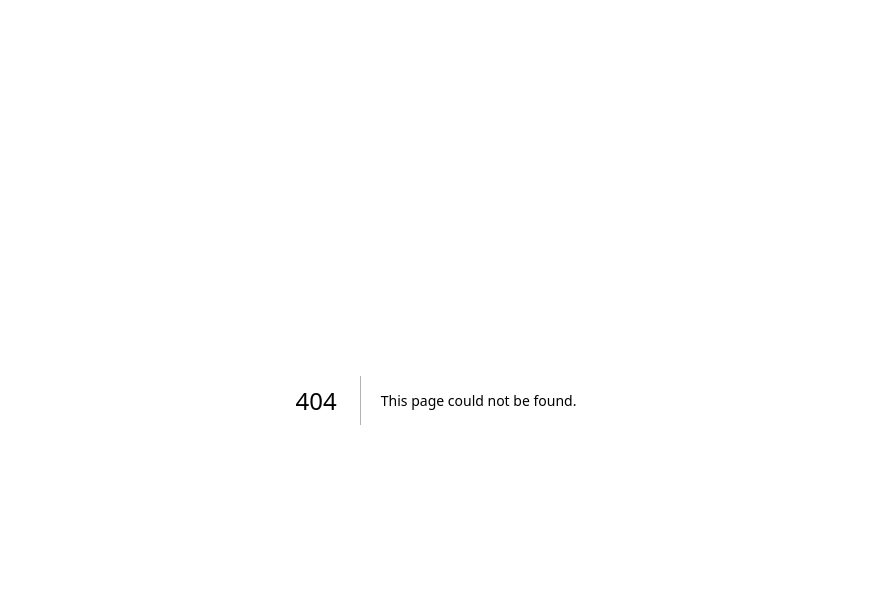
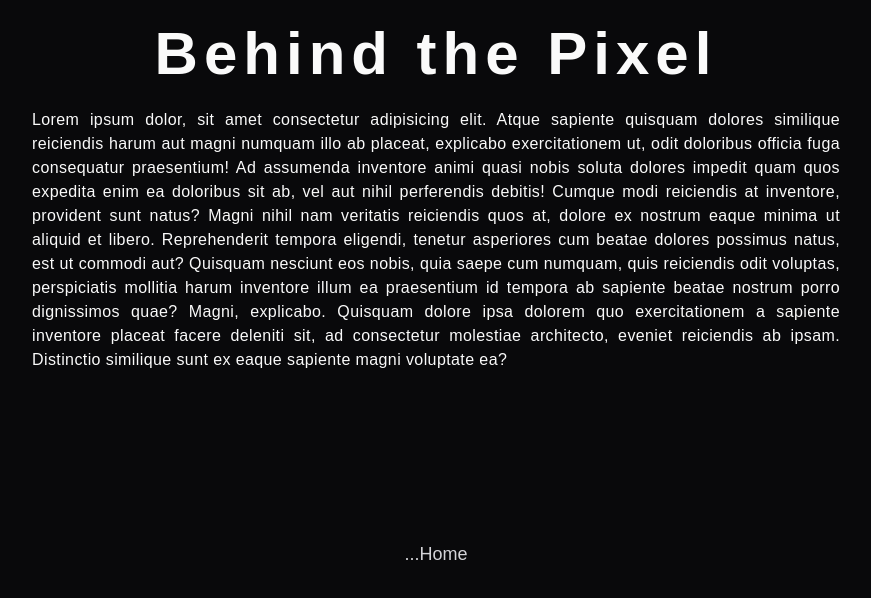
Before and after one commit to kiqprado/kiqstudio, a Next.js app: page /behind/1 in a window 1280 px wide. Before the commit this address had no page. Shown: the top 598 px of the page, without its empty margins (204-1075 px from the left). Built offline with nearby package versions, Linux system fonts and the light colour scheme; a web font is replaced by a local one.

Commit message:
feat: starting structure of Behind The Pixel section; - improve some styles; - add new info; - linking components between the roles

```diff
--- /dev/null
+++ b/src/app/behind/[slug]/page.tsx
@@ -0,0 +1,28 @@
+import Link from "next/link"
+
+interface IBehindThePixel {
+  params: {
+    slug: string
+  }
+}
+
+export default function BehindThePixel({ params }: IBehindThePixel) {
+  return(
+    <div className='px-12 py-6 flex flex-col gap-6'>
+      <h1 className='text-center tracking-widest font-bold text-6xl'>Behind the Pixel</h1>
+
+      <p className='m-auto text-justify tracking-wide w-202'>Lorem ipsum dolor, sit amet consectetur adipisicing elit. Atque sapiente quisquam dolores similique reiciendis harum aut magni numquam illo ab placeat, explicabo exercitationem ut, odit doloribus officia fuga consequatur praesentium!
+      Ad assumenda inventore animi quasi nobis soluta dolores impedit quam quos expedita enim ea doloribus sit ab, vel aut nihil perferendis debitis! Cumque modi reiciendis at inventore, provident sunt natus?
+      Magni nihil nam veritatis reiciendis quos at, dolore ex nostrum eaque minima ut aliquid et libero. Reprehenderit tempora eligendi, tenetur asperiores cum beatae dolores possimus natus, est ut commodi aut?
+      Quisquam nesciunt eos nobis, quia saepe cum numquam, quis reiciendis odit voluptas, perspiciatis mollitia harum inventore illum ea praesentium id tempora ab sapiente beatae nostrum porro dignissimos quae? Magni, explicabo.
+      Quisquam dolore ipsa dolorem quo exercitationem a sapiente inventore placeat facere deleniti sit, ad consectetur molestiae architecto, eveniet reiciendis ab ipsam. Distinctio similique sunt ex eaque sapiente magni voluptate ea?</p>
+
+      <Link
+        href={'/'}
+        className='text-center text-zinc-300 text-lg mt-36 hover:font-bold  hover:text-zinc-200/70'
+      >
+        ...Home
+      </Link>
+    </div>
+  )
+}
--- a/src/app/page.tsx
+++ b/src/app/page.tsx
@@ -2,9 +2,9 @@
 
 import { useState, useEffect, useRef } from 'react'
 
+import Link from 'next/link'
+
 import gsap from 'gsap'
-
-import Link from 'next/link'
 
 import { projects, contacts } from '@/portfolio/page'
 
@@ -49,6 +49,7 @@ export default function Home() {
     setToggleOptionsContactMenu((prev) => !prev)
     setToggleOptionsProjectMenu(false)
   }
+
   useEffect(() => {
     function SetUpInitialMenuStates() {
       gsap.set(headerMenuOptions.current, {
@@ -192,15 +193,17 @@ export default function Home() {
 
         <button
           onClick={HandleToggleHeaderMenuModal}
-          className="absolute z-30 right-4 px-6 text-zinc-400 hover:text-zinc-200 overflow-hidden group"
+          className="absolute z-30 right-4 px-2 text-zinc-400 hover:text-zinc-200 overflow-hidden group"
         >
-          <span className="absolute inset-0 -z-10 bg-[linear-gradient(120deg,_theme(colors.zinc.950)_13%,_theme(colors.zinc.900)_30%,_theme(colors.zinc.800)_55%,_theme(colors.zinc.900)_75%,_theme(colors.zinc.950)_100%)] opacity-0 group-hover:opacity-100 transition-opacity duration-500 ease-in-out pointer-events-none" />
+          <span
+            className="absolute inset-0 -z-10 bg-[linear-gradient(120deg,_theme(colors.zinc.950)_13%,_theme(colors.zinc.900)_30%,_theme(colors.zinc.800)_55%,_theme(colors.zinc.900)_75%,_theme(colors.zinc.950)_100%)] opacity-0 group-hover:opacity-100 transition-opacity duration-500 ease-in-out pointer-events-none"
+          />
           { toggleHeaderMenuModal ? (
             <div className="flex items-center gap-1 font-bold text-lg cursor-pointer transition-all duration-500 ease-in-out hover:text-red-500">
               <X/>
               <span>Close</span>
             </div>
-          ): (
+          ):(
             <span className="font-bold text-lg cursor-pointer">... Options</span>
           )}
         </button>
@@ -218,10 +221,15 @@ export default function Home() {
               active={isMouseOnHoverMenuOption === MenuItems.WORK}
             />
 
-            <span className='absolute right-[-20] bottom-0 text-xs font-bold text-red-500'>//{`${projects.length}`.padStart(2, '0')}</span>
+            <span
+              className='absolute right-[-20] bottom-0 text-xs font-bold text-red-500'
+            >
+              &#47;&#47;{`${projects.length}`.padStart(2, '0')}
+            </span>
           </button>
 
-          <button
+          <Link
+            href={`behind/behind-the-pixel`}
             onMouseEnter={() => setIsMouseOnHoverMenuOption(MenuItems.Human)}
             onMouseLeave={() => setIsMouseOnHoverMenuOption(null)}
             className='flex items-center cursor-pointer text-zinc-200 hover:text-zinc-50 relative'
@@ -231,8 +239,12 @@ export default function Home() {
               active={isMouseOnHoverMenuOption === MenuItems.Human}
             />
 
-            <span className='absolute right-[-18] bottom-0 text-xs font-bold text-red-500'>//01</span>
-          </button>
+            <span
+              className='absolute right-[-18] bottom-0 text-xs font-bold text-red-500'
+            >
+              &#47;&#47;01
+            </span>
+          </Link>
 
           <button
             onClick={HandleToggleOptionsContactMenu}
@@ -245,7 +257,11 @@ export default function Home() {
               active={isMouseOnHoverMenuOption === MenuItems.Contact}
             />
 
-            <span className='absolute right-[-20] bottom-0 text-xs font-bold text-red-500'>//{`${contacts.length}`.padStart(2, '0')}</span>
+            <span
+              className='absolute right-[-20] bottom-0 text-xs font-bold text-red-500'
+            >
+              &#47;&#47;{`${contacts.length}`.padStart(2, '0')}
+            </span>
           </button>
         </ul>
       )}
@@ -310,7 +326,6 @@ export default function Home() {
 
       </div>
 
-
       <Footer/>
     </div>
   )
--- a/src/components/location-and-time-display.tsx
+++ b/src/components/location-and-time-display.tsx
@@ -81,16 +81,16 @@ export function LocationTimeDisplay() {
   return (
     <div>
       {error ? (
-        <p>{error}</p>
+        <p className='font-bold text-sm'>{error}</p>
       ) : (
         <div>
           <div>
-            <span className='font-bold text-sm tracking-widest'>// Local Time: </span>
+            <span className='font-bold text-sm tracking-widest'>&#47;&#47; Local Time: </span>
             <span className='text-md tracking-widest'>{time}</span>
           </div>
           {latitude && longitude && (
             <div className='ml-2'>
-              <span className='font-bold text-sm tracking-widest'>// Coordinates: </span>
+              <span className='font-bold text-sm tracking-widest'>&#47;&#47; Coordinates: </span>
               <span className='text-md tracking-widest'>{latitude.toFixed(4)}, {longitude.toFixed(4)}</span>
             </div>
           )}
```
